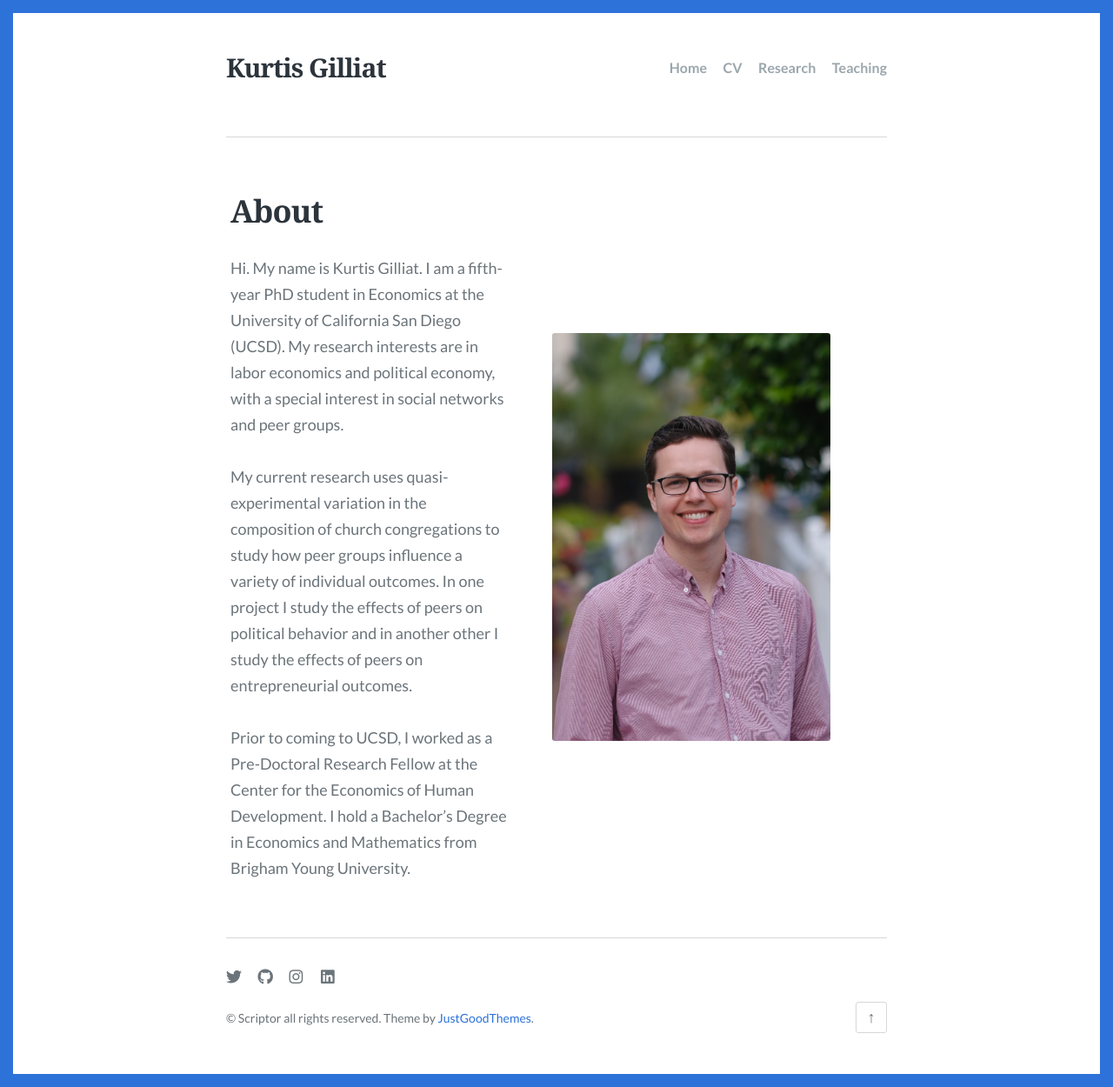
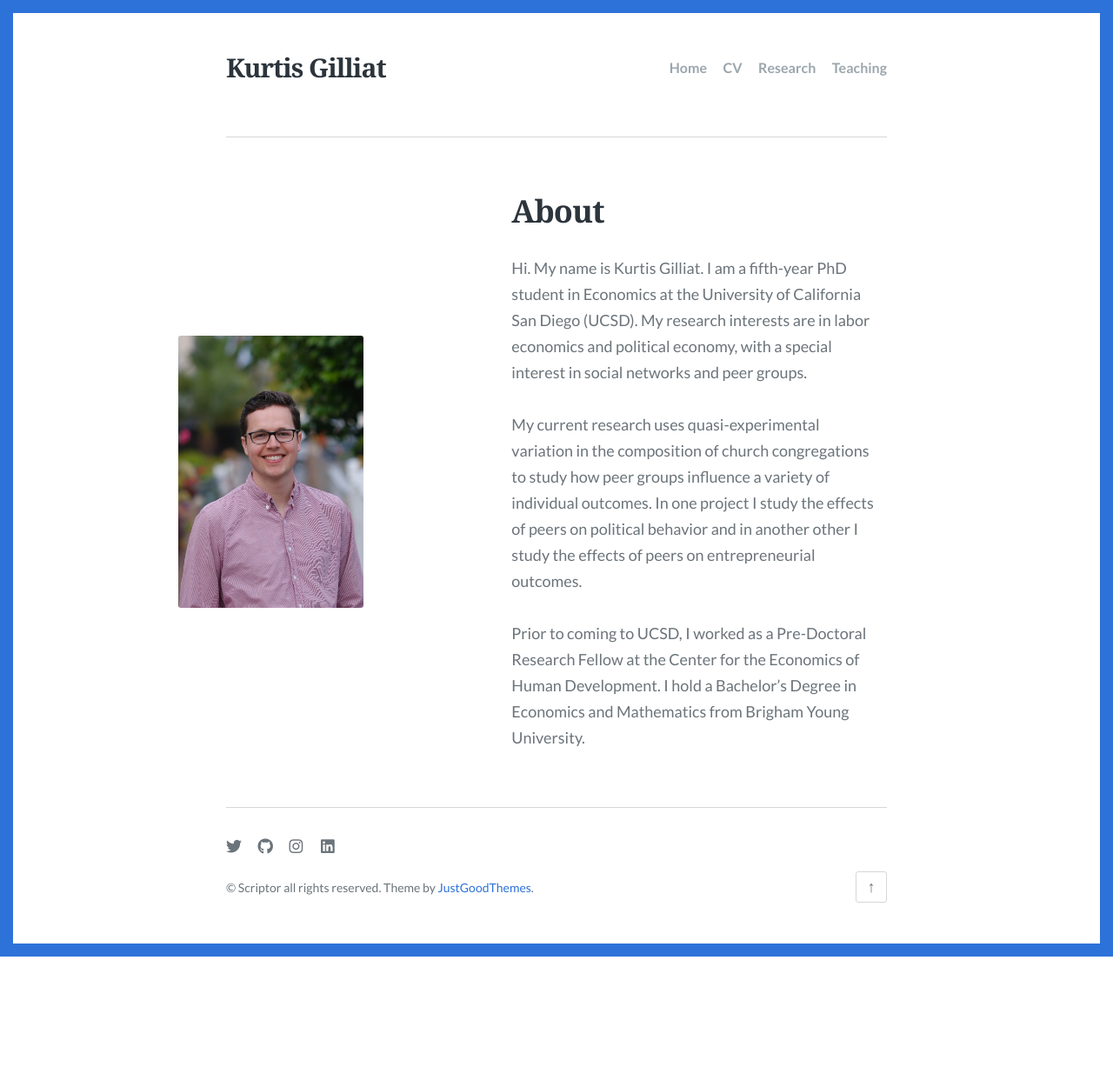
Before and after one commit to kgilliat/kgilliat.github.io, a Jekyll site: the page built from index.html, in a window 1280 px wide. Shown: the whole page at 87% size. Built offline with Jekyll 4.4.1, drawn with Linux system fonts in a browser that asks for light colours; some web fonts are replaced; the list of posts is cut into pages by our own code; after the commit the page ends 1100 px from its top, so only the background shows below that.

Commit message:
Changed the order of columns on main page

```diff
--- a/_layouts/column_page.html
+++ b/_layouts/column_page.html
@@ -7,17 +7,17 @@ layout: default
     <div class="post-content">
       <div class="columns">
         <div class="column-left">
-          <header class="post-header">
-            <h1 class="post-title">{{ page.title }}</h1>
-          </header><!-- .post-header -->
-          {{ content | markdownify }}
-        </div><!-- .column-left -->
-        <div class="column-right">
           {% if page.feature_image and page.feature_image != "" %}
           <figure class="post-thumbnail image-card width-wide">
             <img src="{{ page.feature_image | relative_url }}" alt="{{ page.title }}">
           </figure><!-- .post-thumbnail -->
           {% endif %}
+        </div><!-- .column-left -->
+        <div class="column-right">
+          <header class="post-header">
+            <h1 class="post-title">{{ page.title }}</h1>
+          </header><!-- .post-header -->
+          {{ content | markdownify }}
         </div><!-- .column-right -->
       </div><!-- .columns -->
     </div><!-- .post-content -->
@@ -30,8 +30,12 @@ layout: default
     gap: 100px; /* Add gap between columns */
     align-items: center; /* Center the content vertically */
   }
-  .column-left, .column-right {
-    flex: 1;
+  .column-left {
+    flex: 1; /* 1/3rd of the width */
+    padding: 5px;
+  }
+  .column-right {
+    flex: 2; /* 2/3rds of the width */
     padding: 5px;
   }
   .post-thumbnail img {
```
